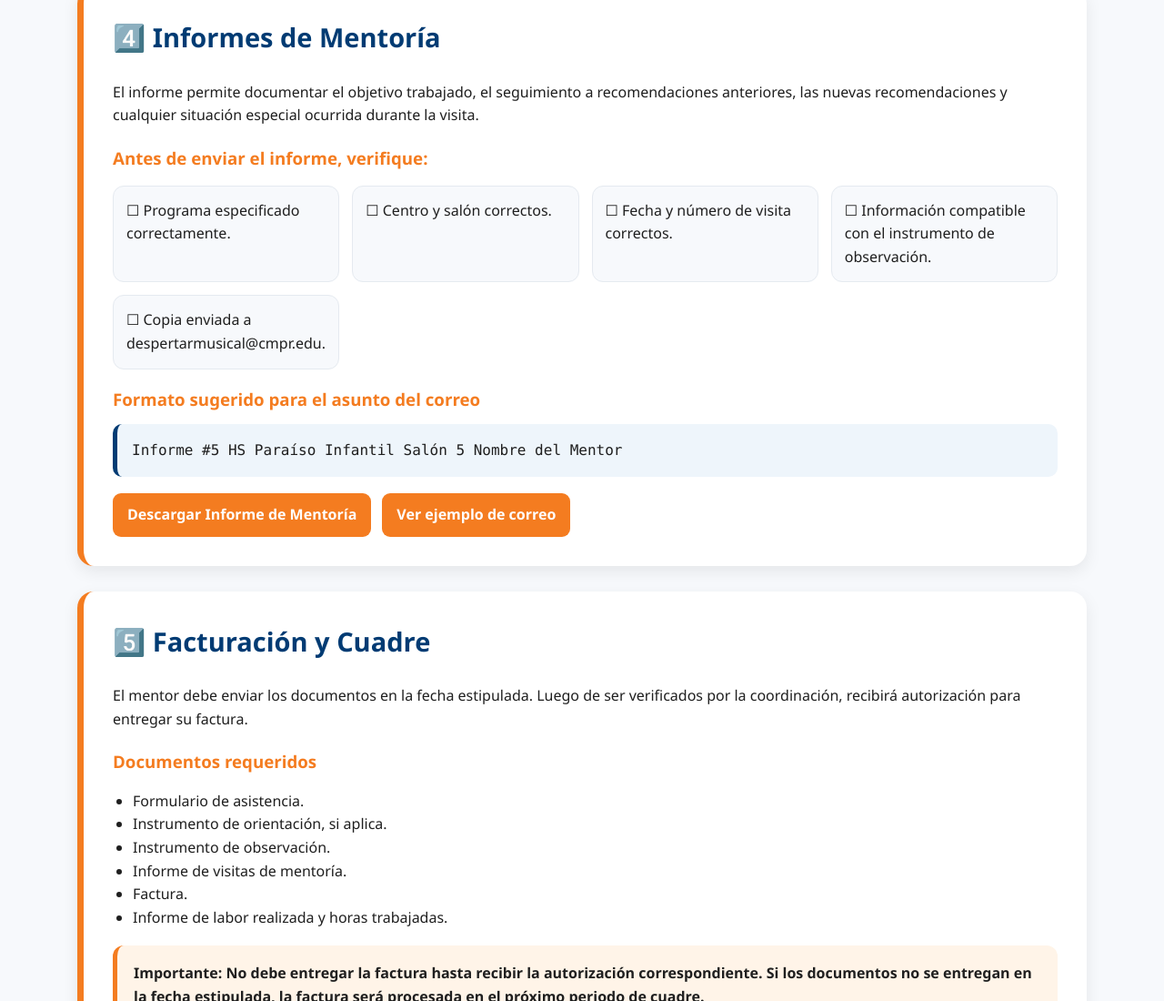
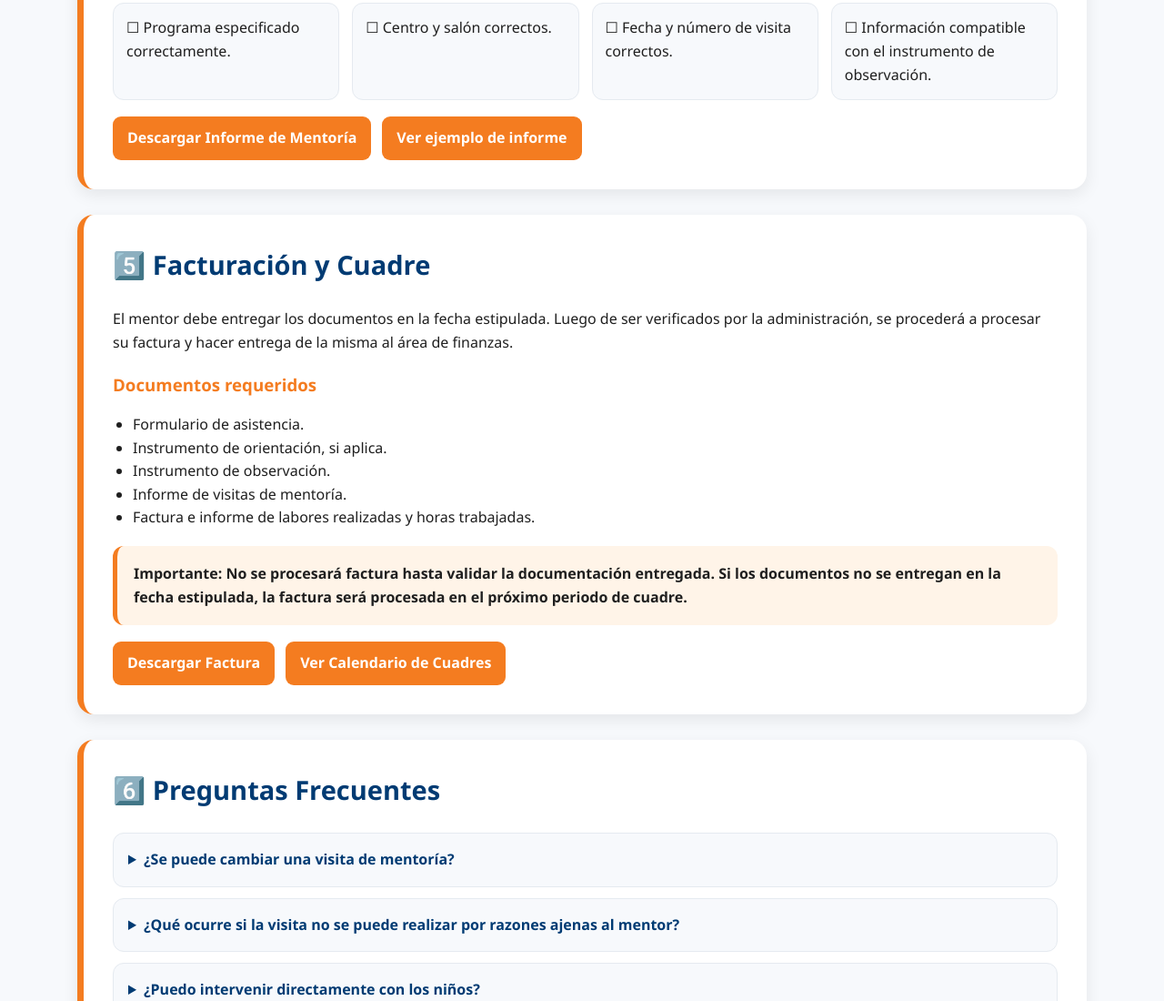
Before and after one commit to Taniajudith/portal-mentorias-dm, a plain HTML site: page presencial.html in a window 1280 px wide. Shown: the part 2711-3811 px from the top of the page at 91% size. Drawn offline with Linux system fonts and the light colour scheme.

Commit message:
Actualizar mentorías presenciales

```diff
--- a/presencial.html
+++ b/presencial.html
@@ -14,13 +14,9 @@
     --gris:#555;
 }
 
-*{
-    box-sizing:border-box;
-}
+*{ box-sizing:border-box; }
 
-html{
-    scroll-behavior:smooth;
-}
+html{ scroll-behavior:smooth; }
 
 body{
     margin:0;
@@ -71,9 +67,7 @@ nav a{
     font-size:15px;
 }
 
-nav a:hover{
-    color:var(--naranja);
-}
+nav a:hover{ color:var(--naranja); }
 
 .hero{
     background:linear-gradient(135deg, var(--azul), var(--azul-oscuro));
@@ -159,9 +153,7 @@ nav a:hover{
     margin-bottom:8px;
 }
 
-ul{
-    padding-left:22px;
-}
+ul{ padding-left:22px; }
 
 .notice{
     background:#fff4e8;
@@ -203,18 +195,7 @@ ul{
     font-weight:700;
 }
 
-.docs a:hover{
-    background:var(--azul);
-}
-
-.example{
-    background:#eef5fb;
-    border-left:5px solid var(--azul);
-    padding:16px;
-    border-radius:10px;
-    font-family:Consolas, monospace;
-    margin-top:12px;
-}
+.docs a:hover{ background:var(--azul); }
 
 .faq details{
     background:#f7f9fc;
@@ -240,22 +221,10 @@ footer{
 }
 
 @media(max-width:700px){
-    header h1{
-        font-size:30px;
-    }
-
-    nav a{
-        display:block;
-        margin:8px 0;
-    }
-
-    .hero h2{
-        font-size:29px;
-    }
-
-    .section{
-        padding:24px;
-    }
+    header h1{ font-size:30px; }
+    nav a{ display:block; margin:8px 0; }
+    .hero h2{ font-size:29px; }
+    .section{ padding:24px; }
 }
 </style>
 </head>
@@ -315,13 +284,6 @@ footer{
             <div class="check">☐ Confirmar centros, salones y horarios.</div>
             <div class="check">☐ Verificar direcciones antes de la visita.</div>
             <div class="check">☐ Revisar documentos requeridos.</div>
-            <div class="check">☐ Preparar información de contacto.</div>
-            <div class="check">☐ Cumplir con el código de vestimenta.</div>
-        </div>
-
-        <div class="notice">
-            El mentor debe utilizar vestimenta profesional, cómoda, casual y adecuada. No se recomienda el uso de pantalones cortos,
-            chancletas, vestimenta muy ajustada o camisas con logos o diseños llamativos o inapropiados.
         </div>
 
         <div class="docs">
@@ -342,12 +304,11 @@ footer{
             <li>Solicitar teléfonos y correos del centro, supervisor y personal participante.</li>
             <li>Discutir las reglas de visitas de mentoría.</li>
             <li>Confirmar itinerario, horarios y procedimiento para cambios.</li>
-            <li>Orientar sobre asistencia, documentos e informes.</li>
+            <li>Orientar sobre documentos e informes.</li>
         </ul>
 
         <div class="docs">
             <a href="#">Descargar Instrumento de Orientación</a>
-            <a href="#">Descargar Formulario de Asistencia</a>
         </div>
     </section>
 
@@ -392,25 +353,19 @@ footer{
             <div class="check">☐ Centro y salón correctos.</div>
             <div class="check">☐ Fecha y número de visita correctos.</div>
             <div class="check">☐ Información compatible con el instrumento de observación.</div>
-            <div class="check">☐ Copia enviada a despertarmusical@cmpr.edu.</div>
-        </div>
-
-        <h3>Formato sugerido para el asunto del correo</h3>
-        <div class="example">
-        Informe #5 HS Paraíso Infantil Salón 5 Nombre del Mentor
         </div>
 
         <div class="docs">
             <a href="#">Descargar Informe de Mentoría</a>
-            <a href="#">Ver ejemplo de correo</a>
+            <a href="#">Ver ejemplo de informe</a>
         </div>
     </section>
 
     <section id="facturacion" class="section">
         <h2>5️⃣ Facturación y Cuadre</h2>
         <p>
-        El mentor debe enviar los documentos en la fecha estipulada. Luego de ser verificados por la coordinación,
-        recibirá autorización para entregar su factura.
+        El mentor debe entregar los documentos en la fecha estipulada. Luego de ser verificados por la administración,
+        se procederá a procesar su factura y hacer entrega de la misma al área de finanzas.
         </p>
 
         <h3>Documentos requeridos</h3>
@@ -419,18 +374,16 @@ footer{
             <li>Instrumento de orientación, si aplica.</li>
             <li>Instrumento de observación.</li>
             <li>Informe de visitas de mentoría.</li>
-            <li>Factura.</li>
-            <li>Informe de labor realizada y horas trabajadas.</li>
+            <li>Factura e informe de labores realizadas y horas trabajadas.</li>
         </ul>
 
         <div class="notice">
-            Importante: No debe entregar la factura hasta recibir la autorización correspondiente. Si los documentos no se entregan
+            Importante: No se procesará factura hasta validar la documentación entregada. Si los documentos no se entregan
             en la fecha estipulada, la factura será procesada en el próximo periodo de cuadre.
         </div>
 
         <div class="docs">
             <a href="#">Descargar Factura</a>
-            <a href="#">Descargar Informe de Labor Realizada</a>
             <a href="calendario.html">Ver Calendario de Cuadres</a>
         </div>
     </section>
@@ -455,12 +408,12 @@ footer{
 
         <details>
             <summary>¿Cuándo puedo entregar la factura?</summary>
-            <p>Luego de que la coordinación confirme que los documentos fueron recibidos y verificados.</p>
+            <p>Luego de que la administración valide la documentación entregada.</p>
         </details>
 
         <details>
             <summary>¿Qué documentos debo enviar?</summary>
-            <p>Asistencia, instrumento de orientación si aplica, instrumento de observación, informe de mentoría, factura e informe de labor realizada.</p>
+            <p>Asistencia, instrumento de orientación si aplica, instrumento de observación, informe de mentoría, factura e informe de labores realizadas y horas trabajadas.</p>
         </details>
     </section>
 
```
